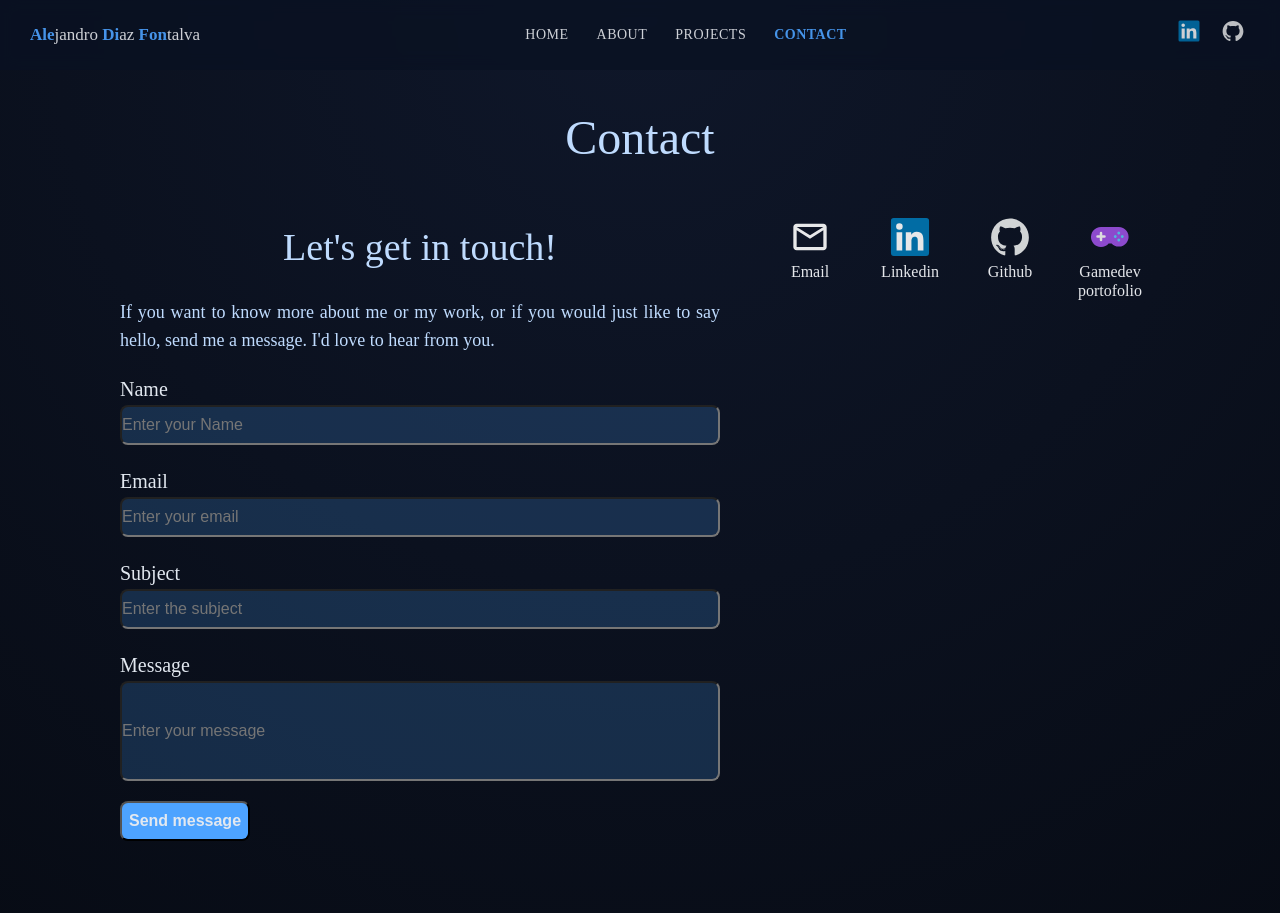
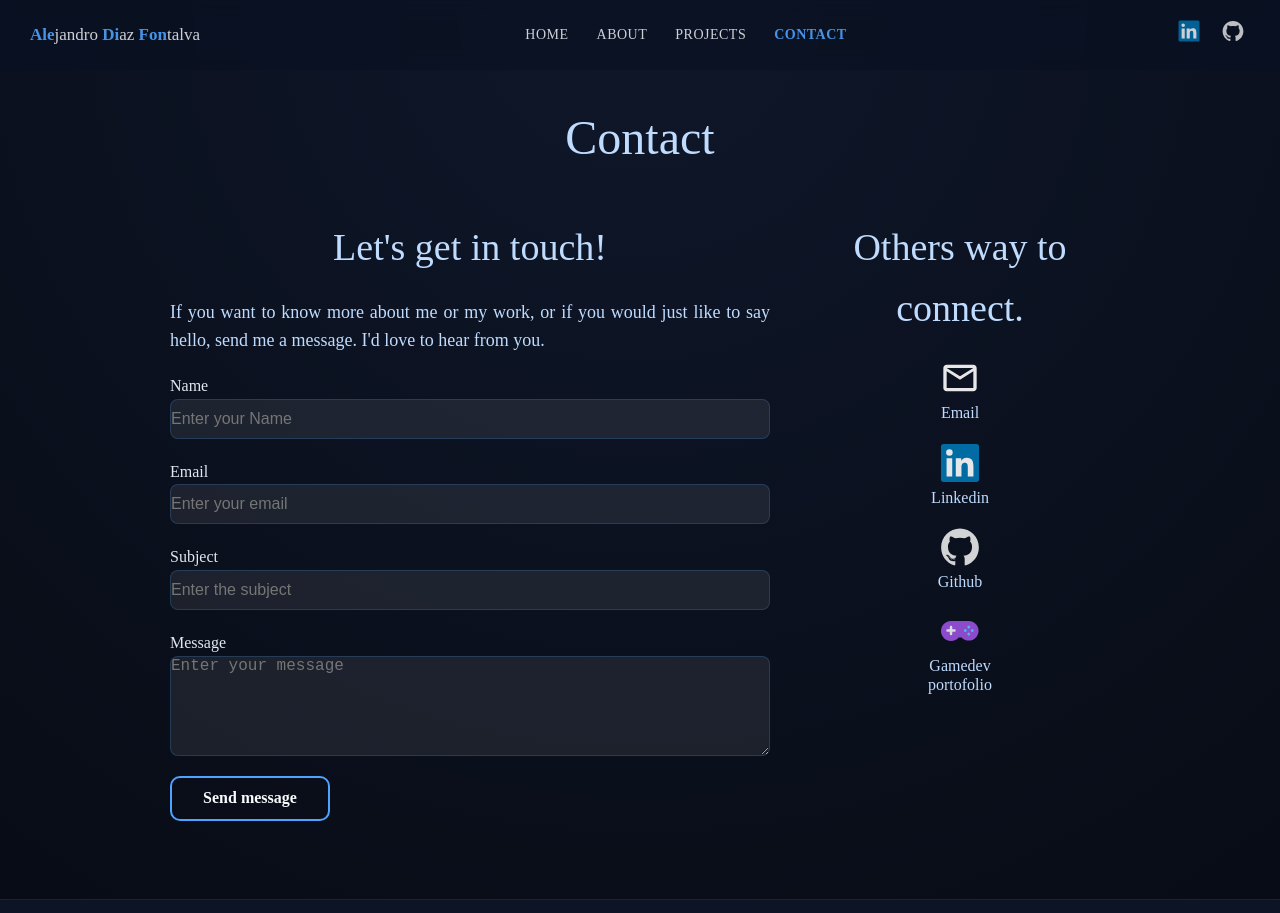
Before and after one commit to aledifon/portfolio, an Angular app: page /contact in a window 1280 px wide. Shown: the top 913 px of the page. Built offline with nearby package versions, Linux system fonts and the light colour scheme.

Commit message:
Several progress on Contact page

```diff
--- a/src/app/pages/contact/contact.component.html
+++ b/src/app/pages/contact/contact.component.html
@@ -27,7 +27,7 @@
 
             <div class="contact-field message">
                 <label for="message-form">Message</label>
-                <input type="text" id="message-form" name="message-form" placeholder="Enter your message">
+                <textarea id="message-form" name="message-form" placeholder="Enter your message"></textarea>
             </div>
 
             <button type="submit">Send message</button>
@@ -35,6 +35,7 @@
     </section>
 
     <section class="contact-info">
+        <h2 class="title">Others way to connect.</h2>
         <ul>
             <li class="contact-item">
                 <a href="mailto:aledifon89@gmail.com" id="email-contact">
--- a/src/app/pages/contact/contact.component.scss
+++ b/src/app/pages/contact/contact.component.scss
@@ -1,3 +1,4 @@
+// Page title
 h1{
   font-weight: 500;
   font-size: 48px;
@@ -9,14 +10,24 @@ h1{
   color: #bfdbfe;
 }
 
+// GENERAL PAGE SECTION
 .contact-content{
     display: flex;
     flex-direction: row;
     gap: 40px;
     justify-content: center;
+    flex-wrap: wrap;
     margin-top: 40px;
 }
 
+// Media-query applied (Only applies style when screen < 768px)
+@media (max-width: 768px) {
+  .contact-content {
+    flex-direction: column;
+  }
+}
+
+// CONTACT FORM SECTION
 .contact-form{
   margin-bottom: 40px;
   line-height: 1.6;
@@ -56,39 +67,119 @@ h1{
 
 .contact-field label{
   text-align: left;
-  font-size: 20px;
+  font-size: 16px;
   color: #e2e8f0;
 }
 
 .contact-field input{
+  height: 40px;
+}
+
+.contact-field textarea{
+  height: 100px;
+  resize: vertical;
+}
+
+.contact-field input,
+.contact-field textarea{
   text-align: justify;
   font-size: 16px;
 
   border-radius: 8px;
-  height: 40px;
 
-  background: rgba(77, 163, 255, 0.2);
-  color: #bfdbfe;
-}
-
-.contact-field.message input{
-  height: 100px;
-}
-
-.contact-form button{
-  width: 130px;
-  height: 40px;
-  font-size: 16px;
-  font-weight: 600;
-
-  border-radius: 8px;
-  background: #4da3ff;
+  background: rgba(255, 255, 255, 0.08);
+  border: 1px solid rgba(77, 163, 255, 0.2);
   color: #e2e8f0;
 }
 
-ul{
+.contact-field input:focus ,
+.contact-field textarea:focus{
+  outline: none;
+  border-color: #4da3ff;
+  box-shadow: 0 0 0 1px #4da3ff;
+}
+
+// Submit button
+.contact-form button{
+  font-family: inherit;
+  font-size: inherit;
+
+  font-weight: 600;
+  // font-size: 16px;
+
+  height: 45px;
+  width: 160px;
+
+//     display: flex;
+//     align-items: center;
+//     justify-content: center;
+
+  padding: 5px 10px;
+  margin-bottom: 0px;
+
+  // text-decoration: none;
+  color: #f8fafc;
+
+  border: 1px solid #4da3ff;          // For Horizontal filling Fx
+  background: transparent;
+  border-radius: 10px;
+  border-width: 2px;
+  transition: color 0.3s ease-out;
+
+  position: relative;
+  overflow: hidden;
+  z-index: 1;
+}
+
+// Hover Fx
+.contact-form button:hover {
+  color: #0f172a;
+  border-color: #0f172a;
+}
+
+// Action over before layer when button:hover
+.contact-form button:hover::before{
+  width: 100%;           // For Horizontal filling Fx
+}
+
+// Before layer definition
+.contact-form button::before{
+  content: "";
+  position: absolute;
+
+  top: 0;         // For Horizontal filling Fx
+  left: 0;
+
+  // For Horizontal filling Fx
+  height: 100%;
+  width: 0%;
+
+  background-color: #4da3ff;
+
+  z-index: -1;
+  transition: width 0.3s ease;    // For Horizontal filling Fx
+}
+
+// SOCIAL ICONS SECTION
+.contact-info{
+  margin-bottom: 40px;
+  line-height: 1.6;
+  // color: #dbeafe;
+  color: #bfdbfe;
+  max-width: 300px;
+}
+
+.contact-info .title{
+  font-weight: 500;
+  font-size: 38px;
+  margin-bottom: 20px;
+  text-align: center;
+}
+
+.contact-info ul{
   display: flex;
-  flex-direction: row;
+  flex-direction: column;
+  gap: 20px;
   list-style-type: none;
 }
 
```
